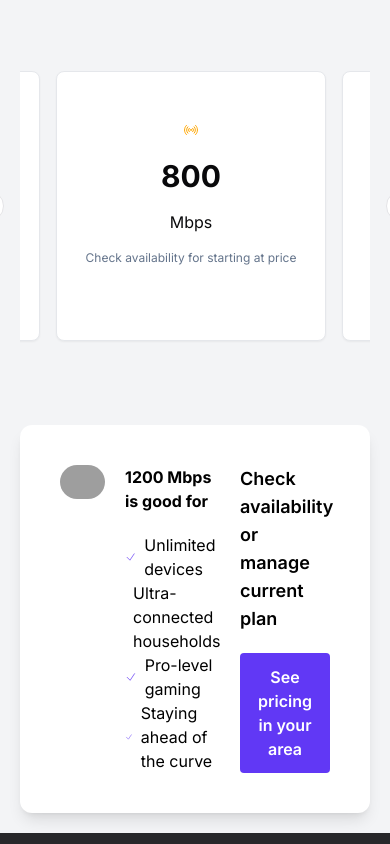
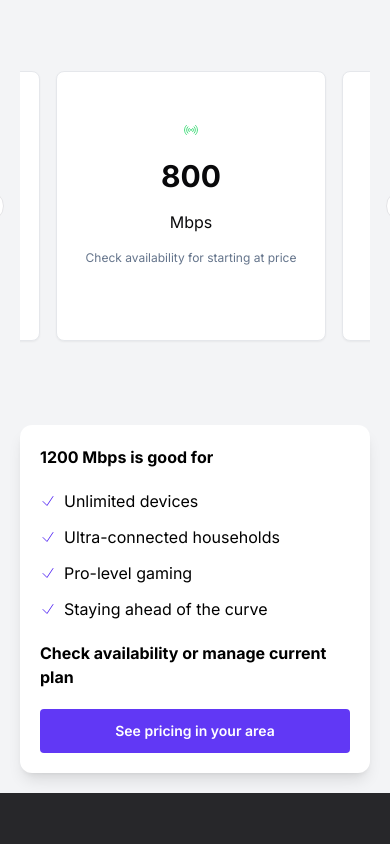
Before and after one commit to KleKlai/zenglobalofficialwebsite, a Next.js app: page / in a window 390 px wide. Shown: the part 840-1684 px from the top of the page. Built offline with nearby package versions, Linux system fonts and the light colour scheme; grey boxes are pictures that could not be loaded.

Commit message:
feat(explore-speeds-prices): added support for responsive

```diff
--- a/app/ui/landing/explore-speeds-prices.tsx
+++ b/app/ui/landing/explore-speeds-prices.tsx
@@ -21,32 +21,32 @@ const speeds = [
   {
     speed: "75",
     icon: SignalIcon,
-    color: 'text-[#0065FF]'
+    color: 'text-yellow-400'
   },
   {
     speed: "200",
     icon: SignalIcon,
-    color: 'text-[#FB0045]'
+    color: 'text-blue-500'
   },
   {
     speed: "400",
     icon: SignalIcon,
-    color: 'text-[#6138F5]'
+    color: 'text-green-300'
   },
   {
     speed: "800",
     icon: SignalIcon,
-    color: 'text-[#FFA700]'
+    color: 'text-green-400'
   },
   {
     speed: "1000",
     icon: SignalIcon,
-    color: 'text-[#3A8163]'
+    color: 'text-green-500'
   },
   {
     speed: "1200",
     icon: SignalIcon,
-    color: 'text-[#E64F00]'
+    color: 'text-green-600'
   },
 ];
 
@@ -137,8 +137,8 @@ function SpeedCarousel() {
 
 const InternetPlan = () => {
   return (
-    <div className="flex p-10 bg-white rounded-xl shadow-lg">
-      <div className="w-1/3">
+    <div className="flex flex-col bg-white rounded-xl shadow-lg p-5 sm:flex-row sm:p-10 ">
+      <div className="hidden lg:block w-1/3">
         <Image
           src="https://images.unsplash.com/photo-1593508512255-86ab42a8e620?q=80&w=2078&auto=format&fit=crop&ixlib=rb-4.0.3&ixid=M3wxMjA3fDB8MHxwaG90by1wYWdlfHx8fGVufDB8fHx8fA%3D%3D"
           width={150}
@@ -147,32 +147,32 @@ const InternetPlan = () => {
           className="rounded-full w-15 h-15"
         />
       </div>
-      <div className="w-1/2 px-5 text-left">
+      <div className="text-left font-notoSans font-normal md:w-2/3 lg:w-1/2 text-base pb-5 sm:pb-0">
         <h2 className="text-base font-bold mb-5">1200 Mbps is good for</h2>
-        <ul className="list-none list-inside text-left">
+        <ul className="list-none list-inside text-left space-y-3">
           <li className="flex items-center">
-            <CheckIcon className="w-5 h-5 text-tertiary mr-2" />
+            <CheckIcon className="w-4 h-4 text-tertiary mr-2" />
             Unlimited devices
           </li>
           <li className="flex items-center">
-            <CheckIcon className="w-5 h-5 text-tertiary mr-2" />
+            <CheckIcon className="w-4 h-4 text-tertiary mr-2" />
             Ultra-connected households
           </li>
           <li className="flex items-center">
-            <CheckIcon className="w-5 h-5 text-tertiary mr-2" />
+            <CheckIcon className="w-4 h-4 text-tertiary mr-2" />
             Pro-level gaming
           </li>
           <li className="flex items-center">
-            <CheckIcon className="w-5 h-5 text-tertiary mr-2" />
+            <CheckIcon className="w-4 h-4 text-tertiary mr-2" />
             Staying ahead of the curve
           </li>
         </ul>
       </div>
-      <div className="w-1/3 flex flex-col">
-        <h3 className="text-lg font-semibold text-left pb-5">
+      <div className="flex flex-col lg:w-1/3">
+        <h3 className="text-left pb-5 sm:text-xs font-bold md:text-base lg:text-base ">
           Check availability or manage current plan
         </h3>
-        <button className="px-4 py-3 text-white font-semibold bg-tertiary rounded hover:bg-purple-900">
+        <button className="px-4 py-3 text-white text-sm font-semibold bg-tertiary rounded hover:bg-purple-900">
           See pricing in your area
         </button>
       </div>
--- a/tailwind.config.js
+++ b/tailwind.config.js
@@ -15,6 +15,8 @@ module.exports = {
       center: true,
       padding: "2rem",
       screens: {
+        'xs': '375px',
+        'md': '768px',
         "2xl": "1400px",
       },
     },
```
